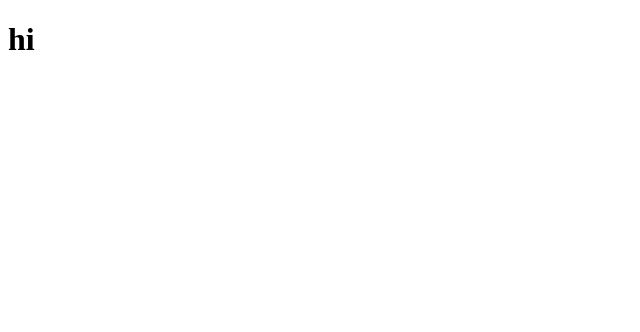
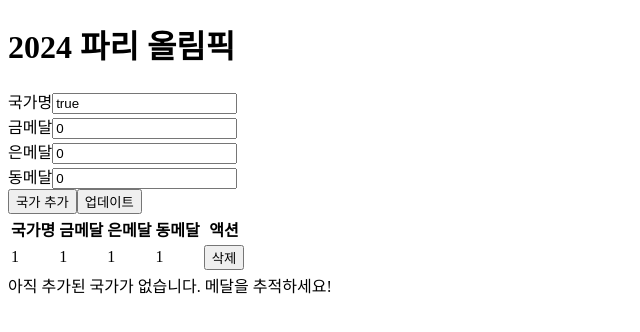
Before and after one commit to yuna-c/react, a React (Vite) app: page / in a window 1280 px wide. Shown: the top 332 px of the page, without its empty margins (0-640 px from the left). Built offline with nearby package versions, Linux system fonts and the light colour scheme.

Commit message:
📝 add : Semantic Tag setting

```diff
--- a/src/App.jsx
+++ b/src/App.jsx
@@ -1,10 +1,66 @@
-import './scss/App.scss';
+import './styles/App.scss';
 
 function App() {
 	return (
-		<>
-			<h1>hi</h1>
-		</>
+		<div id='wrap'>
+			<header className='header'>
+				<h1>2024 파리 올림픽</h1>
+			</header>
+
+			<main className='main'>
+				<form className='form-group'>
+					<div className='input-field'>
+						<label>국가명</label>
+						<input type='text' value placeholder='국가 입력' name='country' />
+					</div>
+					<div className='input-field'>
+						<label>금메달</label>
+						<input type='number' value='0' name='gold' />
+					</div>
+					<div className='input-field'>
+						<label>은메달</label>
+						<input type='number' value='0' name='silver' />
+					</div>
+					<div className='input-field'>
+						<label>동메달</label>
+						<input type='number' value='0' name='bronze' />
+					</div>
+					<div className='button-group'>
+						<button type='submit'>국가 추가</button>
+						<button type='button'>업데이트</button>
+					</div>
+				</form>
+
+				<div className='table-group'>
+					<table>
+						<thead>
+							<tr>
+								<th>국가명</th>
+								<th>금메달</th>
+								<th>은메달</th>
+								<th>동메달</th>
+								<th>액션</th>
+							</tr>
+						</thead>
+						<tbody>
+							<tr>
+								<td>1</td>
+								<td>1</td>
+								<td>1</td>
+								<td>1</td>
+								<td>
+									<button>삭제</button>
+								</td>
+							</tr>
+						</tbody>
+					</table>
+				</div>
+
+				<div className='no-data'>
+					<span>아직 추가된 국가가 없습니다. 메달을 추적하세요!</span>
+				</div>
+			</main>
+		</div>
 	);
 }
 
--- a/src/index.jsx
+++ b/src/index.jsx
@@ -1,7 +1,7 @@
 import { StrictMode } from 'react';
 import { createRoot } from 'react-dom/client';
 import App from './App.jsx';
-import './scss/index.scss';
+import './styles/index.scss';
 
 createRoot(document.getElementById('root')).render(
 	<StrictMode>
```
Also changed, not shown: package.json (line endings or trailing spaces), src/styles/App.scss (added), src/styles/index.scss (added).
